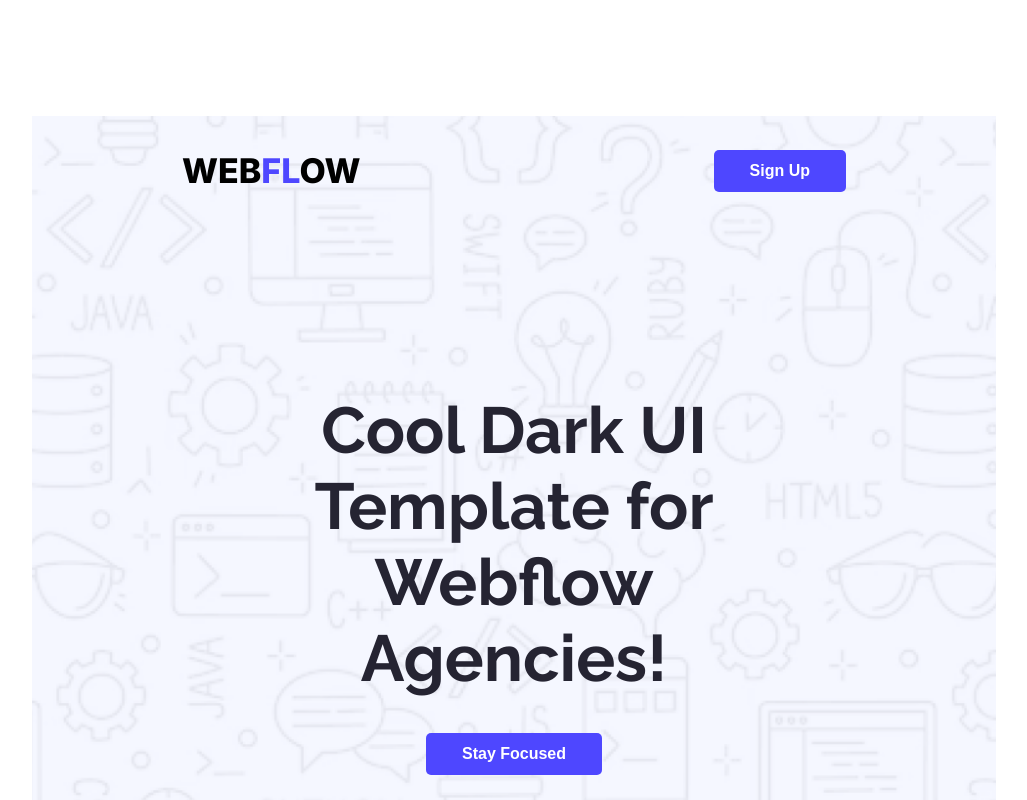
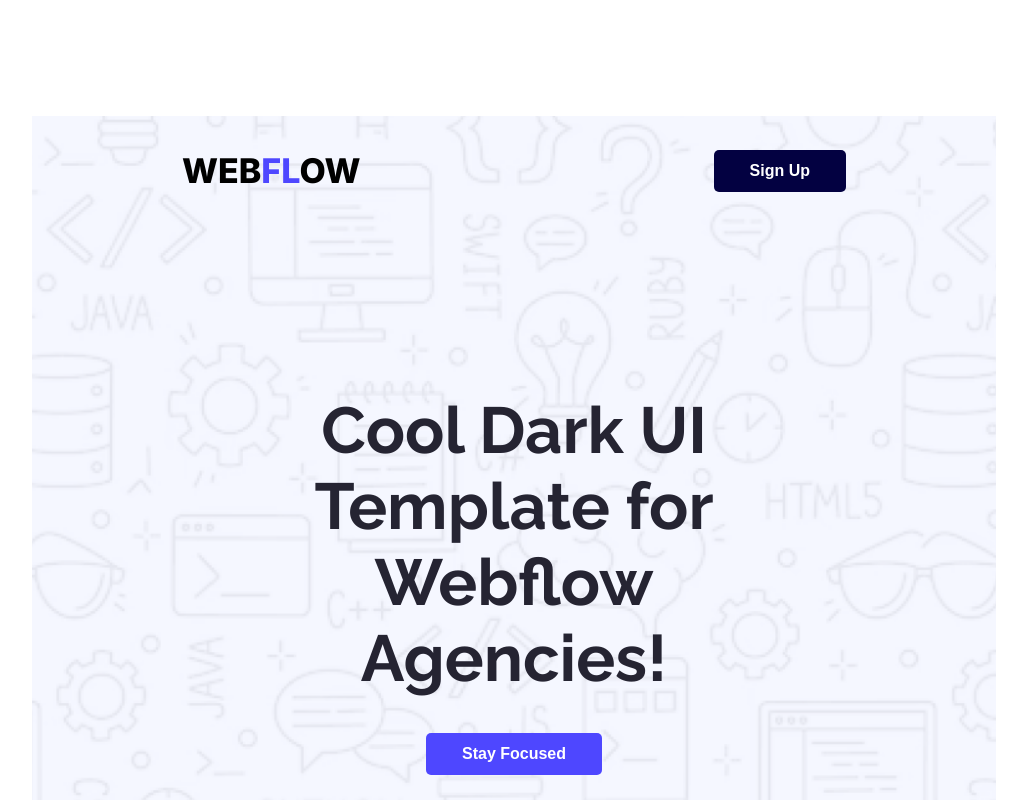
Before and after one commit to jerinAfrose/landing-launchpad-assignment-repo, a plain HTML site: page index.html in a window 1280 px wide. In both pictures the pointer is over the button "Sign Up". Shown: the top 800 px of the page, without its empty margins (117-1144 px from the left). Drawn offline with Linux system fonts and the light colour scheme.

Commit message:
hover added

```diff
--- a/styles/style.css
+++ b/styles/style.css
@@ -39,6 +39,10 @@
     border: none;
     padding: 12px 36px;
     border-radius: 5px;
+    cursor: pointer;
+}
+.btn-primary:hover{
+    background-color: #030141;
 }
 
 /* nav style */
```
